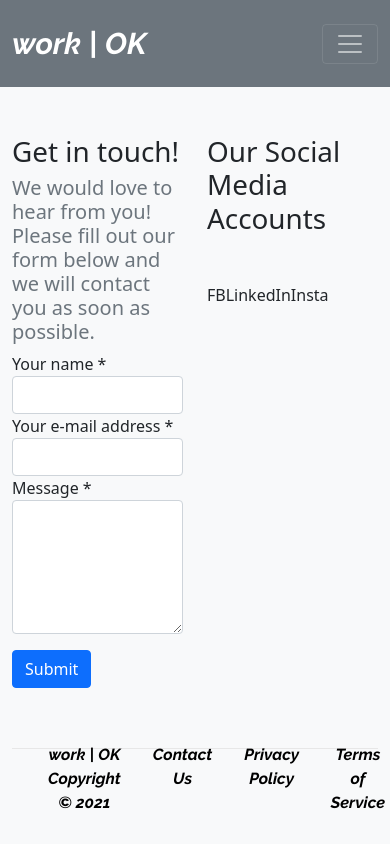
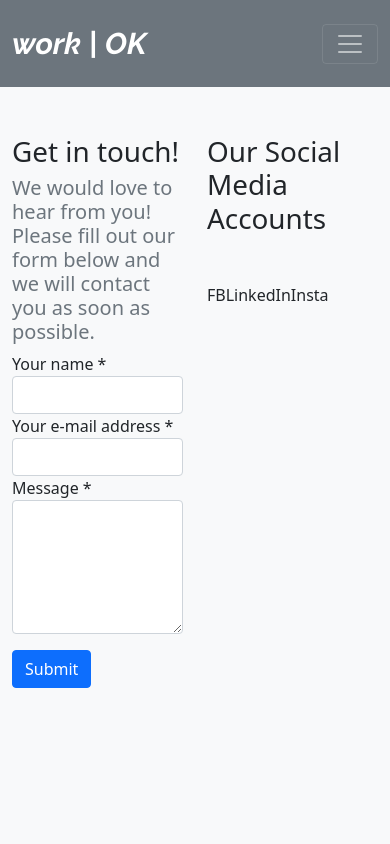
Before and after one commit to CihadCengiz/Aggregator, a React (Create React App) app in the folder client/: page /contact in a window 390 px wide. Shown: the top 844 px of the page. Built offline with nearby package versions, Linux system fonts and the light colour scheme; the HTML template or start-up script is replaced by a standard one.

Commit message:
Footer
Made footer mobile friendly

```diff
--- a/client/src/App.css
+++ b/client/src/App.css
@@ -17,10 +17,35 @@
       min-width: 130px;
   }
 
-  html, body {
+html {
+  max-width: 100%;
+  overflow-x: unset;
+}
+
+body {
       max-width: 100%;
       overflow-x: unset;
-  }
+      height: 100%;
+    }
+
+.main-contact {
+  display: flex;
+  min-height: 100vh;
+  flex-direction: column;
+}
+
+.footer{
+  max-width: 100%;
+  overflow: hidden;
+  justify-content: center;
+  text-align: center;
+  padding-left: 0;
+  padding-right: 0;
+  padding-bottom: 10px;
+}
+
+
+
 
 
   .accordion {
--- a/client/src/Contact.js
+++ b/client/src/Contact.js
@@ -2,6 +2,7 @@ import React from 'react';
 import axios from 'axios';
 import { Container, Row, Col } from 'react-bootstrap'
 import {BASE_API_URL} from './BASE_API'
+import "./App.css";
 
 
 class App extends React.Component {
@@ -37,6 +38,7 @@ class App extends React.Component {
 
   render() {
     return(
+      <div className="main-contact">
       <Container className="mt-5">
         <Row>
           <Col>
@@ -68,6 +70,7 @@ class App extends React.Component {
           </Col>
         </Row>
       </Container>
+      </div>
     );
   }
 
--- a/client/src/Footer.js
+++ b/client/src/Footer.js
@@ -1,16 +1,17 @@
 import { Link } from "react-router-dom";
 import { Nav, Container, Row, Col } from "react-bootstrap";
+import "./App.css";
 
 var style = {
   // backgroundColor: "#F8F8F8",
   borderTop: "1px solid #E7E7E7",
   textAlign: "center",
-  padding: "20px",
   position: "relative",
   left: "0",
   bottom: "0",
   height: "60px",
   width: "100%",
+  paddingTop: "10px"
 };
 
 var phantom = {
@@ -28,7 +29,7 @@ const brandStyle = {
 
 function Footer() {
   return (
-    <Container className="">
+    <Container className="footer">
       <Row>
         <Col>
           <div style={phantom} />
```
